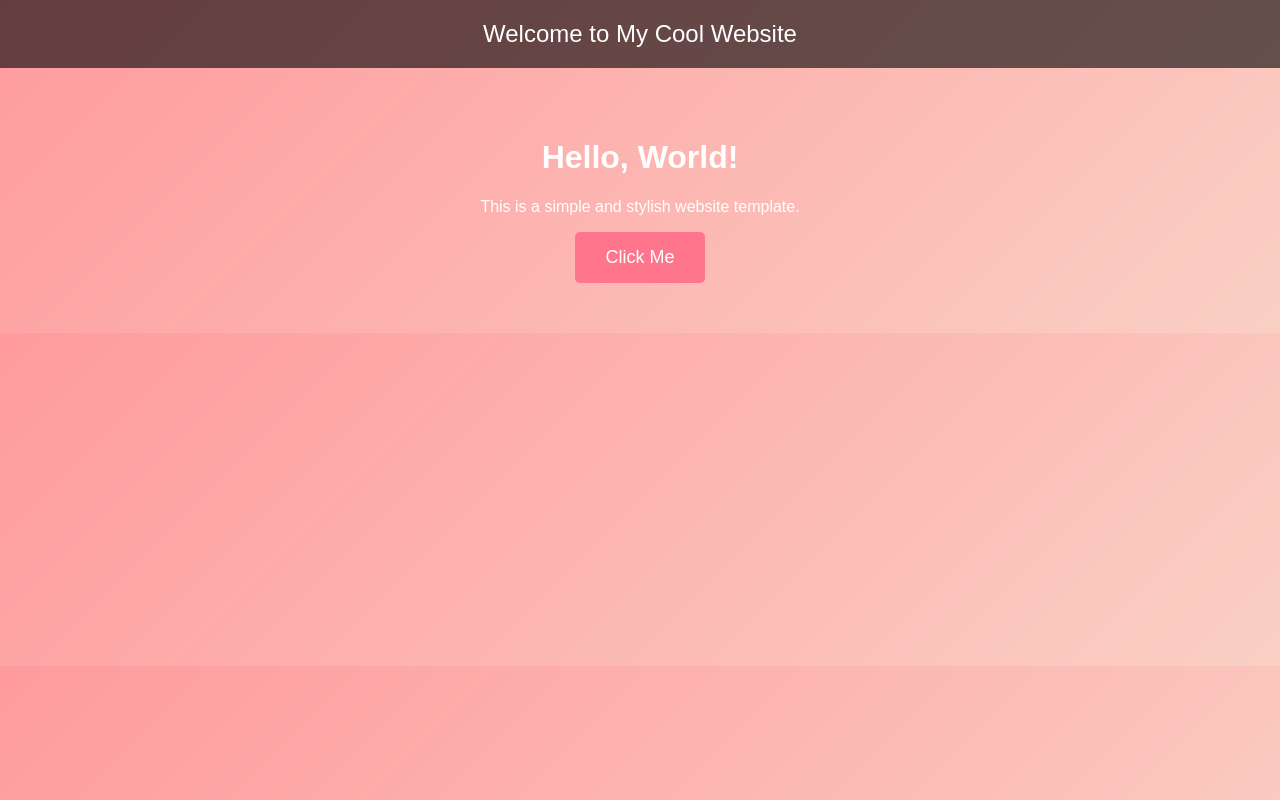
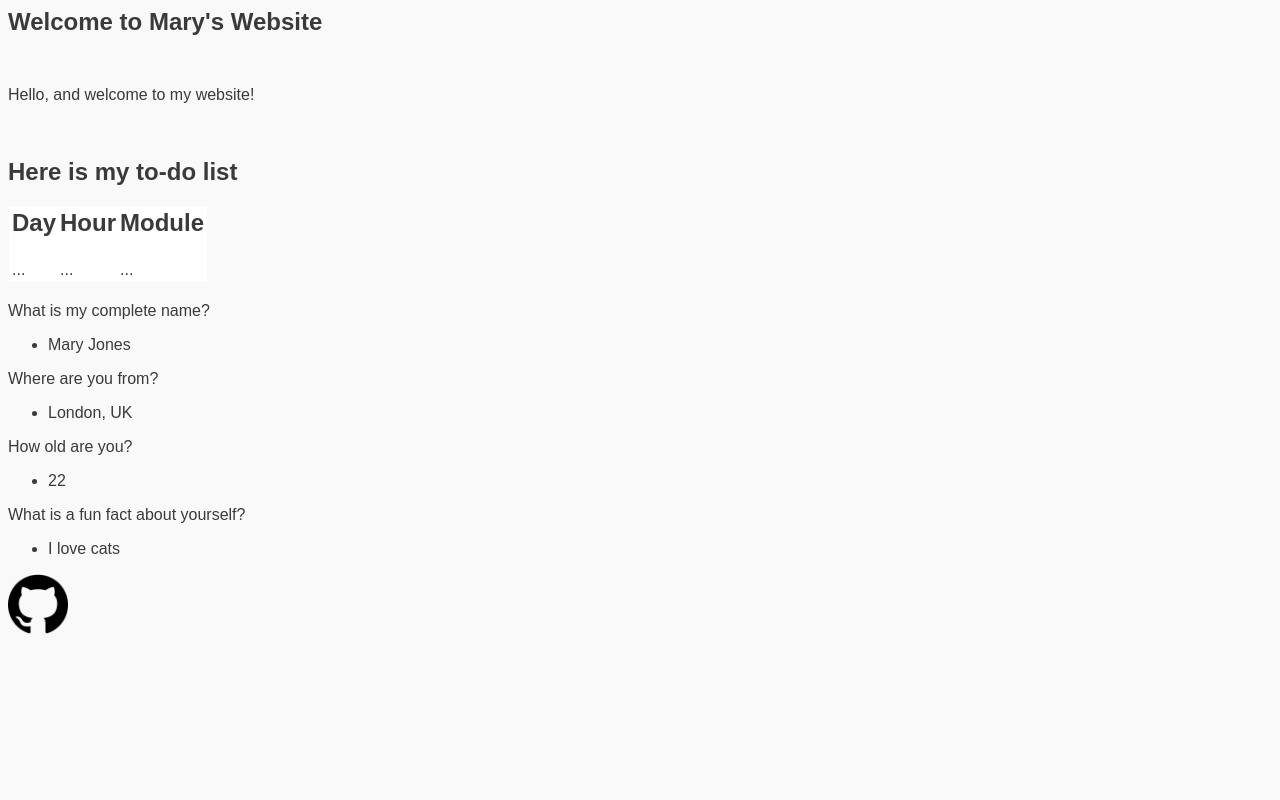
Before and after one commit to mikeyags1016/OS_class, a plain HTML site: page index.html in a window 1280 px wide. Drawn offline with Linux system fonts and the light colour scheme.

Commit message:
Add files via upload

```diff
--- a/index.html
+++ b/index.html
@@ -1,49 +1,42 @@
-<!DOCTYPE html>
 <html lang="en">
 <head>
     <meta charset="UTF-8">
-    <meta name="viewport" content="width=device-width, initial-scale=1.0">
-    <title>Cool Website</title>
-    <style>
-        body {
-            font-family: Arial, sans-serif;
-            margin: 0;
-            padding: 0;
-            background: linear-gradient(135deg, #ff9a9e, #fad0c4);
-            text-align: center;
-            color: white;
-        }
-        header {
-            background: rgba(0, 0, 0, 0.6);
-            padding: 20px;
-            font-size: 24px;
-        }
-        .container {
-            padding: 50px;
-        }
-        .btn {
-            display: inline-block;
-            padding: 15px 30px;
-            font-size: 18px;
-            color: white;
-            background: #ff758c;
-            border: none;
-            border-radius: 5px;
-            cursor: pointer;
-            text-decoration: none;
-            transition: background 0.3s ease;
-        }
-        .btn:hover {
-            background: #ff5f6d;
-        }
-    </style>
+    <link href="styles.css" rel="stylesheet" type="text/css"/>
 </head>
 <body>
-    <header>Welcome to My Cool Website</header>
-    <div class="container">
-        <h1>Hello, World!</h1>
-        <p>This is a simple and stylish website template.</p>
-        <a href="#" class="btn">Click Me</a>
-    </div>
+    <h1>Welcome to Mary's Website</h1><br/>
+    <p>Hello, and welcome to my website!</p><br/>
+    <h2>Here is my to-do list</h2>
+    <h2>
+        <table>
+            <tr>
+                <td><h2>Day</h2></td>
+                <td><h2>Hour</h2></td>
+                <td><h2>Module</h2></td>
+            </tr>
+            <tr>
+                <td>...</td>
+                <td>...</td>
+                <td>...</td>
+            </tr>
+        </table>
+    </h2>
+    <p>What is my complete name?<br></p>
+    <ul>
+        <li>Mary Jones</li>
+    </ul>
+    <p>Where are you from?<br></p>
+    <ul>
+        <li>London, UK</li>
+    </ul>
+    <p>How old are you?<br></p>
+    <ul>
+        <li>22</li>
+    </ul>
+    <p>What is a fun fact about yourself?<br></p>
+    <ul>
+        <li>I love cats</li>
+    </ul>
+    <img src="githubIcon.png"/>
 </body>
 </html>
--- /dev/null
+++ b/styles.css
@@ -0,0 +1,21 @@
+body {
+    font-family: Arial;
+    background-color: #f9f9f9;
+    color: #3a3a3a;
+}
+
+h1 {
+    font-size: 24px;
+}
+
+img {
+    width: 60px;
+}
+
+table {
+    background-color: white;
+}
+
+table {
+    margin-left: 1;
+}
```
Also changed, not shown: githubIcon.png (added).
